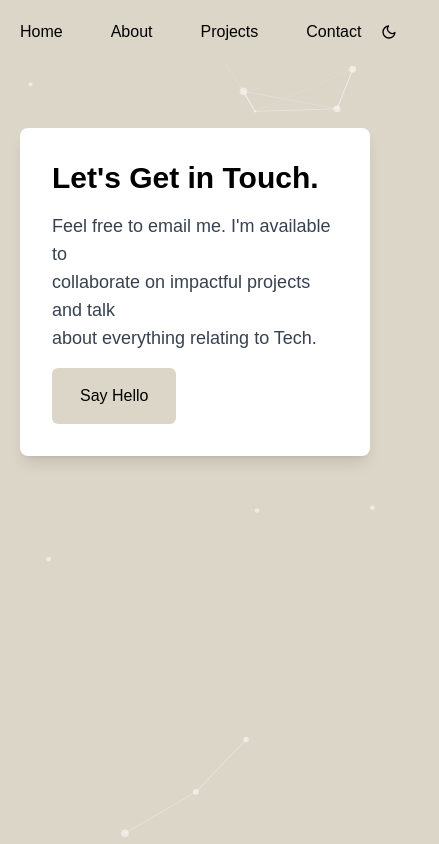
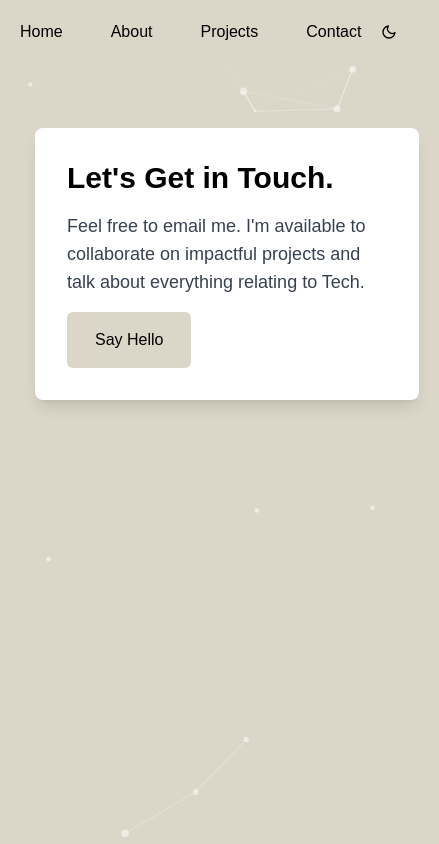
Before and after one commit to Daweed234/Portifolio, a React (Create React App) app: page /contact in a window 390 px wide. Shown: the whole page, 439 px wide, since content can reach past the window. Built offline with nearby package versions, Linux system fonts and the light colour scheme.

Commit message:
responsive added

```diff
--- a/src/Pages/Contact.jsx
+++ b/src/Pages/Contact.jsx
@@ -17,21 +17,15 @@ const Contact = () => {
       <Navbar />
       <div className="flex justify-center items-center flex-col">
         <div className="">
-          {/* <div class="bg-white rounded-lg shadow-lg p-8">
-            <h1 class="text-3xl font-bold ">A Pretty Big Div</h1>
-            <p class="text-lg text-gray-700 mb-4">This div is styled using Tailwind CSS. It's pretty big, isn't it?</p>
-            <p class="text-lg text-gray-700 mb-4">Tailwind CSS allows us to easily create responsive and stylish designs without writing custom CSS.</p>
-            <p class="text-lg text-gray-700">Hope you like it!</p>
-          </div> */}
           <div className="container px-1 py-8">
             <div class="container mx-auto px-4 py-8">
-              <div class="bg-white rounded-lg shadow-lg p-8">
+              <div class="bg-white rounded-lg shadow-lg p-8 w-[460px] md:w-96 md:ml-16 ">
                 <h1 class="text-3xl font-bold bg-transparent">
                   Let's Get in Touch.
                 </h1>
                 <p class="text-lg text-gray-700 mb-4 mt-4 bg-transparent">
-                  Feel free to email me. I'm available to <br />
-                  collaborate on impactful projects and talk <br />
+                  Feel free to email me. I'm available to
+                  collaborate on impactful projects and talk
                   about everything relating to Tech.
                 </p>
                <button class="px-7 py-4 bg-[#DCD6C8] rounded-md font-medium hover:bg-[#C3BAAB] hover:-translate-y-3 duration-300" onClick={handleClick}>
```
